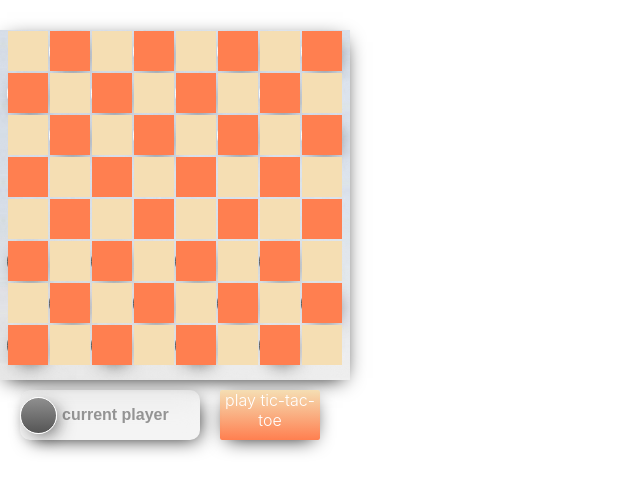
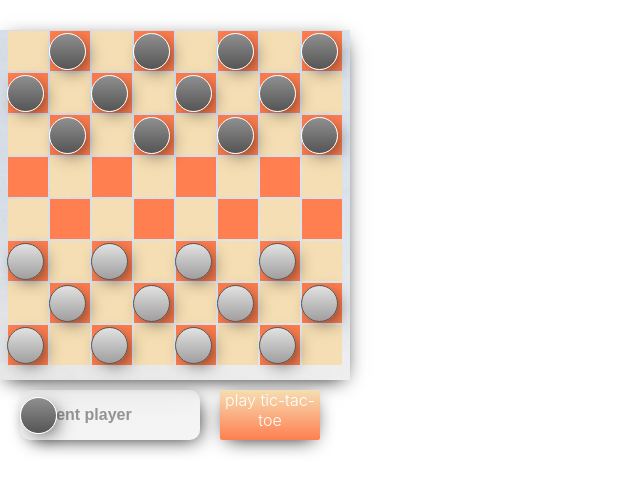
Before and after one commit to Nefari0/Games, a React (Create React App) app in the folder rowz/: page / in a window 1280 px wide. Shown: the top 492 px of the page, without its empty margins (0-640 px from the left). Built offline with nearby package versions, Linux system fonts and the light colour scheme; no server answers.

Commit message:
Adapting to new piece rendering method

```diff
--- a/rowz/src/Components/checkers/CheckerBoard.css
+++ b/rowz/src/Components/checkers/CheckerBoard.css
@@ -14,6 +14,7 @@
     align-content: stretch;
     overflow: hidden;
     box-shadow: 0px 5px 20px -7px #000000;
+    z-index: 0;
 }
 
 .test-div {
--- a/rowz/src/Components/checkers/Tile/tile.css
+++ b/rowz/src/Components/checkers/Tile/tile.css
@@ -12,16 +12,15 @@
     width: 40px;
     background-color: coral;
     margin: 1px;
-    z-index: 10;
 }
 
 .tile-color-dark {
     background-color: wheat;
-    z-index: 10;
 }
 
 .bad-player,
 .good-player {
+    position: absolute;
     height: 35px;
     width: 35px;
     border-radius: 50%;
@@ -31,7 +30,8 @@
     visibility: visible;
     opacity: 1;
     transition: opacity .2s linear;
-    z-index: 0;
+    z-index: 3;
+    pointer-events: none;
 }
 
 .bad-player {
@@ -63,7 +63,6 @@
     position: absolute;
     color: white;
     margin: none;
-    z-index: 2;
 }
 
 .emo-head-good,
@@ -85,7 +84,8 @@
     width: 150px;
     right: -55px;
     top: -55px;
-    z-index: 100;
+    z-index: 99;
+    pointer-events: auto;
 }
 
 .top-left,
@@ -99,7 +99,8 @@
     border: solid green;
     border-width: 0 6px 6px 0;
     display: inline-block;
-    z-index: 11;
+    z-index: 1000;
+    pointer-events: auto;
 }
 
 .low-right {
@@ -114,12 +115,12 @@
 .top-left {
     left: 20px;
     top: 20px;
-    transform: rotate(180deg)
+    transform: rotate(180deg);
 }
 .top-right {
     left:105px;
     top: 20px;
-    transform: rotate(270deg)
+    transform: rotate(270deg);
 }
 
 .cancel-select-tile {
@@ -136,4 +137,5 @@
 	justify-content: center;
 	align-items: center;
 	align-content: center;
+    pointer-events: auto;
 }
```
